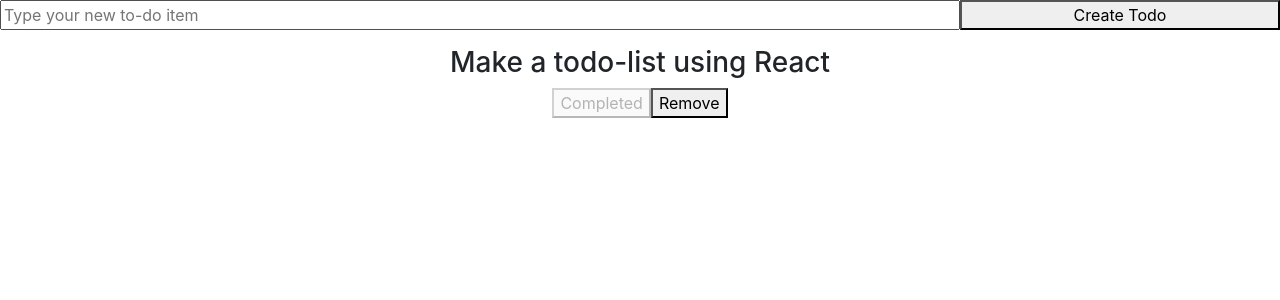
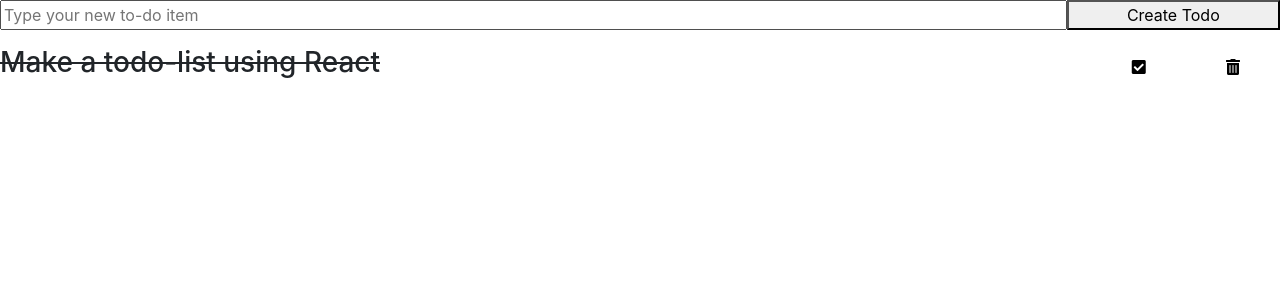
Before and after one commit to MartinAKhuu/todo-list, a React (Create React App) app: page / in a window 1280 px wide. Shown: the top 300 px of the page. Built offline with nearby package versions, Linux system fonts and the light colour scheme.

Commit message:
Adding gulp-sass to the project, converted front-end styles into scss

```diff
--- a/package.json
+++ b/package.json
@@ -4,10 +4,12 @@
   "private": true,
   "dependencies": {
     "@babel/runtime": "^7.12.5",
+    "@fortawesome/fontawesome-free": "^5.15.3",
     "@testing-library/jest-dom": "^5.11.9",
     "@testing-library/react": "^11.2.3",
     "@testing-library/user-event": "^12.6.2",
     "bootstrap": "^4.6.0",
+    "gulp": "^4.0.2",
     "react": "^17.0.1",
     "react-dom": "^17.0.1",
     "react-redux": "^7.2.2",
@@ -42,6 +44,8 @@
     ]
   },
   "devDependencies": {
-    "@babel/plugin-transform-runtime": "^7.12.10"
+    "@babel/plugin-transform-runtime": "^7.12.10",
+    "gulp-sass": "^4.1.0",
+    "node-sass": "^5.0.0"
   }
 }
--- a/src/App.css
+++ /dev/null
@@ -1,8 +0,0 @@
-.todo-form button,
-.todo-form input {
-    width: 100%;
-}
-
-.todo-list {
-    text-align: center;
-}
--- a/src/App.js
+++ b/src/App.js
@@ -1,4 +1,4 @@
-import './App.css';
+import './css/app.css';
 import TodoList from './components/TodoList';
 
 function App() {
--- a/src/components/NewTodoForm.js
+++ b/src/components/NewTodoForm.js
@@ -8,7 +8,7 @@
     return (
         <div class="todo-form">
             <div className="row no-gutters">
-                <div class="col-9">
+                <div class="col-10">
                     <input
                         id="todo-input"
                         type="text"
@@ -16,8 +16,9 @@
                         value={inputValue}
                         onChange={e => setInputValue(e.target.value)} />
                 </div>
-                <div className="col-3">
-                    <button onClick={() => {
+                <div className="col-2">
+                    <button id="todo-submit"
+                        onClick={() => {
                             const isDuplicateText =
                                 todos.some(todo => todo.text === inputValue);
 
--- a/src/components/TodoListItem.js
+++ b/src/components/TodoListItem.js
@@ -1,16 +1,28 @@
 import React from 'react';
 
 const TodoListItem = ({ todo, onRemovePressed, onCompletedPressed }) => (
-    <div className="todo-item p-3">
-        <h3>{todo.text}</h3>
-        {todo.isCompleted === false
-            ? <button onClick={() => {
-                onCompletedPressed(todo.text)
-            }}>Mark as Completed</button>
-            : <button disabled>Completed</button>}
-        <button onClick={() => {
-            onRemovePressed(todo.text);
-        }}>Remove</button>
+    <div class="row todo-item">
+        <div className="col-10">
+            {todo.isCompleted === false
+                ?
+                <h3>{todo.text}</h3>
+                :
+                <h3 className="completed">{todo.text}</h3>}
+        </div>
+        <div className="col-2 d-flex">
+            {todo.isCompleted === false
+                ?
+                <button onClick={() => { onCompletedPressed(todo.text) }} className="todo-item-check">
+                    <i class="far fa-check-square"></i>
+                </button>
+                :
+                <button disabled className="todo-item-check">
+                    <i class="fas fa-check-square"></i>
+                </button>}
+            <button onClick={() => { onRemovePressed(todo.text); }} className="todo-item-delete">
+                <i class="fas fa-trash-alt"></i>
+            </button>
+        </div>
     </div>
 );
 
--- /dev/null
+++ b/src/css/app.css
@@ -0,0 +1,43 @@
+#todo-input {
+  height: 100%;
+  width: 100%;
+}
+
+#todo-submit {
+  height: 100%;
+  width: 100%;
+}
+
+.todo-item {
+  padding: 1rem 0;
+}
+
+.todo-item .completed {
+  text-decoration: line-through;
+}
+
+.todo-item-check {
+  width: 100%;
+  height: 100%;
+  color: #000;
+  background-color: #FFF;
+  border: none;
+}
+
+.todo-item-check:hover,
+.todo-item-check:focus {
+  border: 1px solid #000;
+}
+
+.todo-item-delete {
+  width: 100%;
+  height: 100%;
+  color: #000;
+  background-color: #FFF;
+  border: none;
+}
+
+.todo-item-delete:hover,
+.todo-item-delete:focus {
+  border: 1px solid #000;
+}
--- a/src/index.js
+++ b/src/index.js
@@ -10,6 +10,7 @@
 
 import 'bootstrap/dist/css/bootstrap.min.css';
 import 'bootstrap/dist/js/bootstrap.min.js';
+import '@fortawesome/fontawesome-free/css/all.min.css';
 
 ReactDOM.render(
   <Provider store={configureStore()}>
--- /dev/null
+++ b/src/sass/app.scss
@@ -0,0 +1,43 @@
+#todo-input {
+    height: 100%;
+    width: 100%;
+}
+
+#todo-submit {
+    height: 100%;
+    width: 100%;
+}
+
+.todo-item {
+    padding: 1rem 0;
+
+    .completed {
+        text-decoration: line-through;
+    }
+}
+
+.todo-item-check {
+    width: 100%;
+    height: 100%;
+    color: #000;
+    background-color: #FFF;
+    border: none;
+
+    &:hover,
+    &:focus {
+        border: 1px solid #000;
+    }
+}
+
+.todo-item-delete {
+    width: 100%;
+    height: 100%;
+    color: #000;
+    background-color: #FFF;
+    border: none;
+
+    &:hover,
+    &:focus {
+        border: 1px solid #000;
+    }
+}
```
Also changed, not shown: gulpfile.js (added, +16 -0 lines), 2 other files (tests, documents, lock files or other folders). Lines whose indentation alone changed are shown as unchanged.
